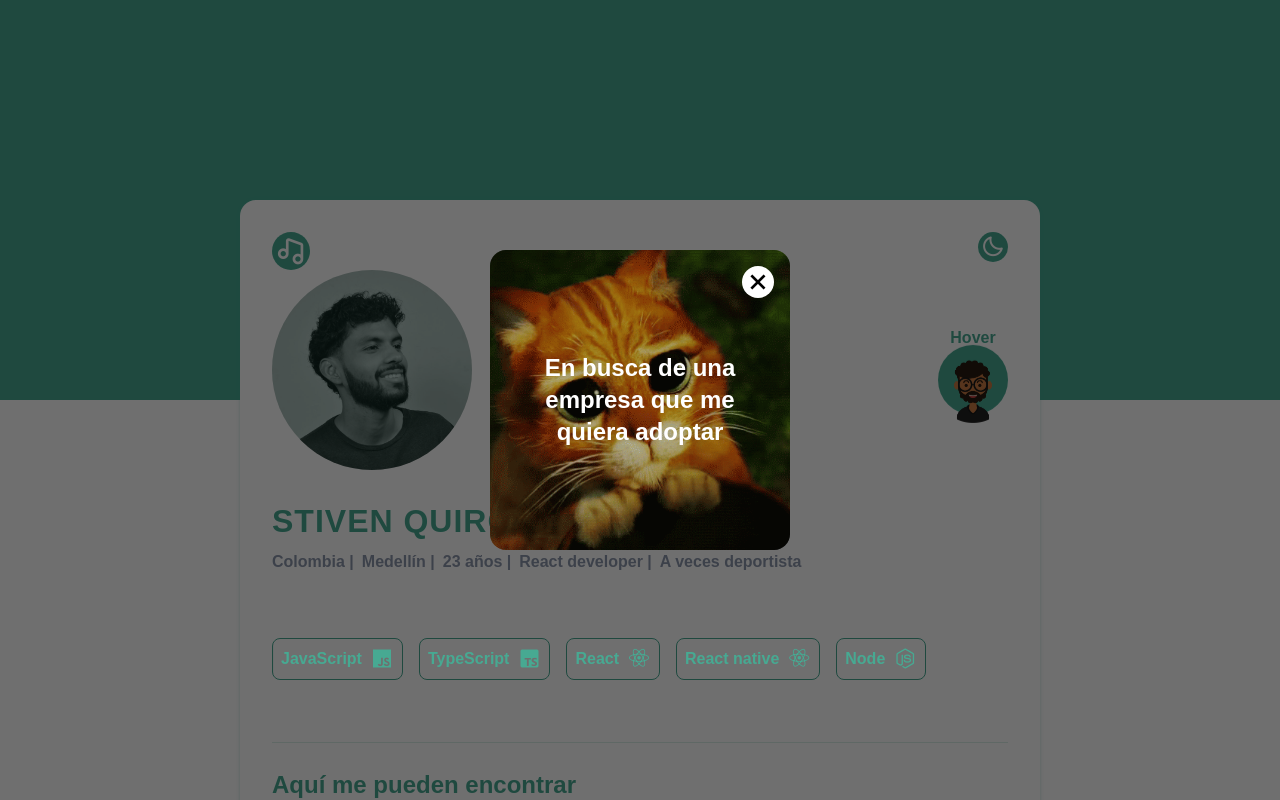
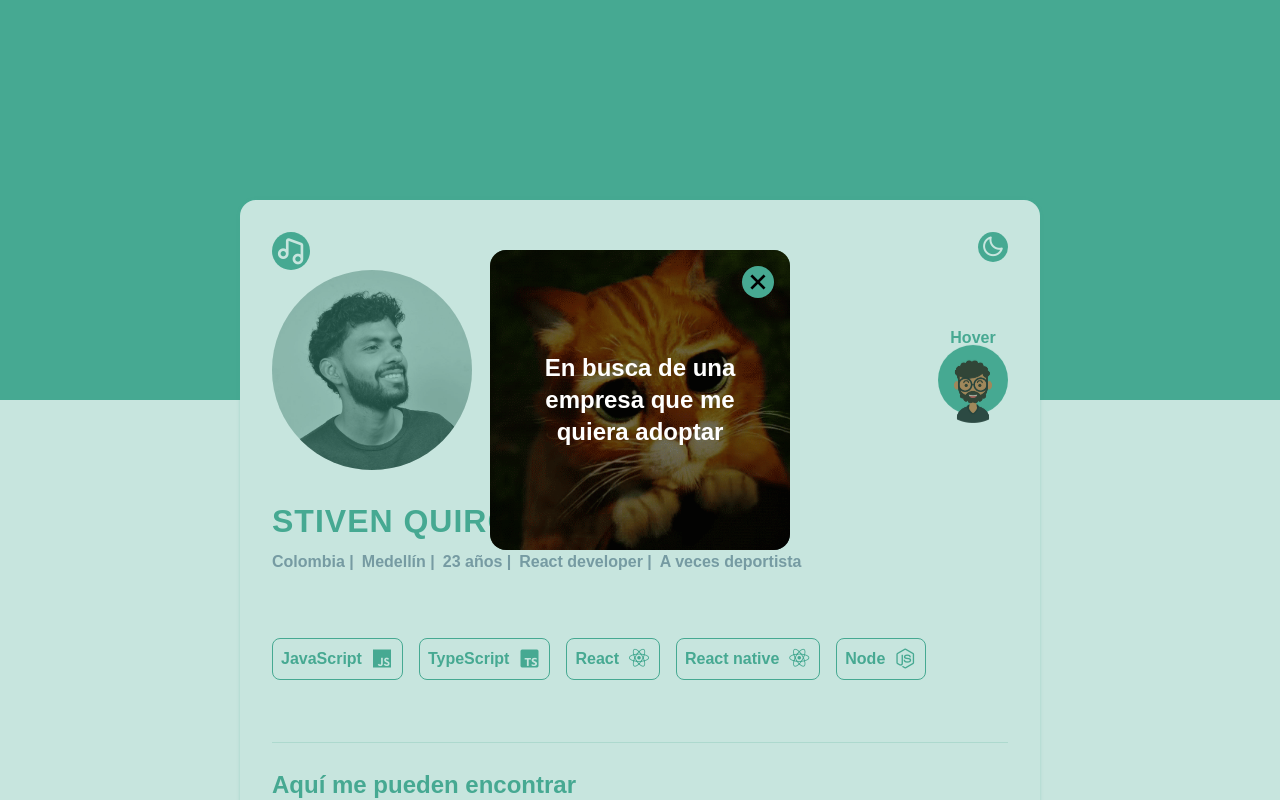
Before and after one commit to bsquiroz/portfolio2023, a React (Vite) app: page / in a window 1280 px wide. Shown: the top 800 px of the page. Built offline with nearby package versions, Linux system fonts and the light colour scheme.

Commit message:
remove and add simples styles

```diff
--- a/src/components/about/index.jsx
+++ b/src/components/about/index.jsx
@@ -21,7 +21,7 @@ export const About = () => {
 					href="https://coverletterme.netlify.app"
 					target="_blank"
 				>
-					<i className="bx bxs-pencil"></i>
+					<i class="bx bx-link"></i>
 					<span>Aquí me presento un poco mejor 🙊</span>
 				</a>
 			</div>
--- a/src/components/about/styles.css
+++ b/src/components/about/styles.css
@@ -2,7 +2,12 @@
 	color: var(--color-primary);
 	display: flex;
 	align-items: center;
-	gap: 1rem;
+	gap: 0.2rem;
+}
+
+.linkCoverLetter i {
+	font-size: 1.5rem;
+	font-weight: bold;
 }
 
 .linkCoverLetter span {
--- a/src/components/searchJob/index.tsx
+++ b/src/components/searchJob/index.tsx
@@ -14,12 +14,12 @@ export const SearchJob = () => {
 
 	return (
 		<div className={styleContainerSearchJob}>
+			<div className="banner"></div>
 			<div className="searchJob">
 				<i className="iconClose bx bx-x" onClick={handleClick}></i>
 				<div className="overlayJob">
 					<p>En busca de una empresa que me quiera adoptar</p>
 				</div>
-				<img src="/cat.gif" alt="" />
 			</div>
 		</div>
 	);
--- a/src/components/searchJob/styles.css
+++ b/src/components/searchJob/styles.css
@@ -1,22 +1,27 @@
 .container__searchJob {
-	background-color: #00000090;
 	position: fixed;
 	width: 100%;
 	height: 100%;
 	z-index: 1000;
-
 	display: grid;
 	place-items: center;
-
 	visibility: visible;
 	opacity: 1;
-
 	transition: visibility 0.5s, opacity 0.5s;
 }
 
 .container__searchJob--hidden {
 	visibility: hidden;
 	opacity: 0;
+}
+
+.banner {
+	position: absolute;
+	background-color: red;
+	height: 100%;
+	width: 100%;
+	background-color: var(--color-primary);
+	opacity: 0.3;
 }
 
 .searchJob {
@@ -26,32 +31,19 @@
 	margin: auto;
 	border-radius: 1rem;
 	overflow: hidden;
+	background-image: url(/cat.gif);
+	background-size: cover;
 }
 
 .overlayJob {
-	position: absolute;
-	inset: 0;
-	z-index: 10;
+	position: relative;
 	font-size: 1.5rem;
-	color: white;
-	background-color: #00000050;
-	padding: 1rem;
-
-	display: flex;
-	justify-content: center;
-	align-items: center;
+	height: 100%;
+	padding: 0 1rem;
+	background-color: #00000090;
+	display: grid;
+	place-items: center;
 	text-align: center;
-}
-
-.iconClose {
-	font-size: 2rem;
-	background-color: #fff;
-	border-radius: 50%;
-	position: absolute;
-	top: 1rem;
-	right: 1rem;
-	z-index: 20;
-	cursor: pointer;
 }
 
 .overlayJob p {
@@ -60,9 +52,13 @@
 	line-height: 2rem;
 }
 
-.searchJob img {
+.iconClose {
+	font-size: 2rem;
+	background-color: var(--color-primary);
+	border-radius: 50%;
 	position: absolute;
-	inset: 0;
-	height: 100%;
-	object-fit: cover;
+	top: 1rem;
+	right: 1rem;
+	z-index: 20;
+	cursor: pointer;
 }
--- a/src/components/skills/index.jsx
+++ b/src/components/skills/index.jsx
@@ -8,10 +8,6 @@ export const Skills = () => {
 			<ul className="skills">
 				{skills.map(({ id, name, icon }) => (
 					<li className="skill" key={id}>
-                        <div
-                            className="skillBanner"
-                            style={{ backgroundColor: "var(--color-primary)" }}
-                        ></div>
 						<p>
 							{name} {icon}
 						</p>
--- a/src/components/skills/styles.css
+++ b/src/components/skills/styles.css
@@ -6,8 +6,6 @@
 }
 
 .skill {
-    position: relative;
-    overflow: hidden;
 	border: 1px solid var(--color-primary);
 	border-radius: 0.5rem;
 }
@@ -15,32 +13,11 @@
 .skill p {
 	padding: 0.5rem;
 	display: flex;
-    align-items: center;
 	gap: 0.5rem;
 	color: var(--color-primary);
-    position: relative;
-    z-index: 1000;
 	font-weight: bold;
 }
 
 .skill .bx {
 	font-size: 1.5rem;
 }
-
-.skillBanner {
-    position: absolute;
-    top: 0;
-    left: 0;
-    width: 100%;
-    height: 100%;
-    transform: translateX(-100%);
-    transition: transform 0.5s;
-}
-
-.skill:hover .skillBanner {
-    transform: translateX(0);
-}
-
-.skill:hover p {
-    color: #fff;
-}
```
Lines whose indentation alone changed are shown as unchanged.
